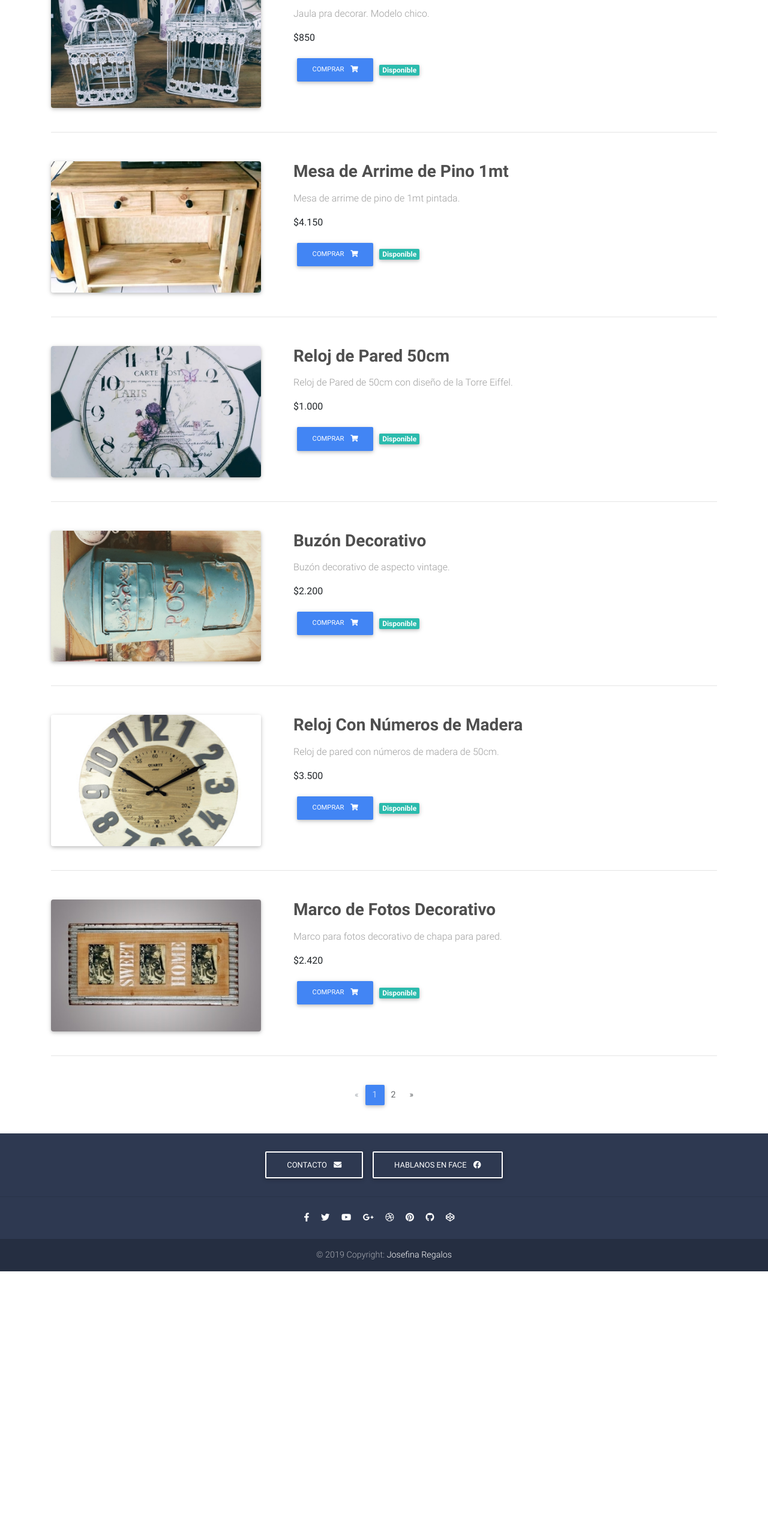
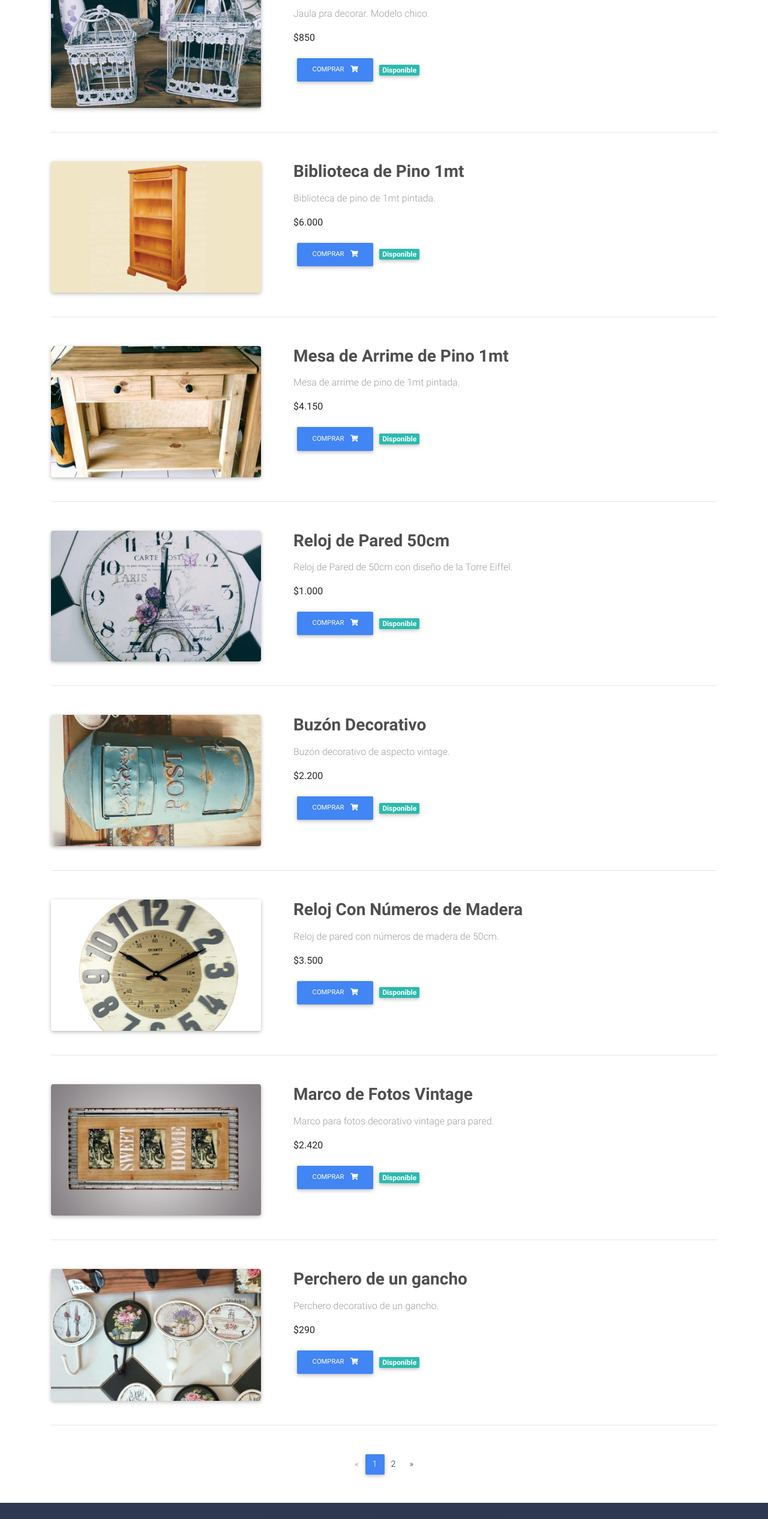
Before and after one commit to franbarreneche/Casamientos, a plain HTML site: page index.html in a window 1280 px wide. Shown: the part 2474-5007 px from the top of the page at 60% size. Before the commit the page ends 4594 px from the top, so only its background shows below. Drawn offline with Linux system fonts and the light colour scheme.

Commit message:
Agregados 2 productos

```diff
--- a/index.html
+++ b/index.html
@@ -348,6 +348,41 @@
             <div class="col-lg-5 col-xl-4 mb-4">
               <!--Featured image-->
               <div class="view overlay rounded z-depth-1">
+                <img src="img/articulos/biblioteca.jpg" class="img-fluid" alt="">
+                <a>
+                  <div class="mask rgba-white-slight"></div>
+                </a>
+              </div>
+            </div>
+            <!--Grid column-->
+
+            <!--Grid column-->
+            <div class="col-lg-7 col-xl-7 ml-xl-4 mb-4">
+              <h3 class="mb-3 font-weight-bold dark-grey-text">
+                <strong>Biblioteca de Pino 1mt</strong>
+              </h3>
+              <p class="grey-text">Biblioteca de pino de 1mt pintada.</p>
+              <p>
+                <strong>$6.000</strong>
+              </p>
+              <a href="https://forms.todopago.com.ar:443/formulario/commands?command=formulario&fr=1&m=1d3b6097533a1c49d1201a70fa2720cc#utm_source=165998&utm_medium=boton_de_pago&utm_campaign=web" target="_blank" class="btn btn-primary btn-md">Comprar
+                <i class="fas fa-shopping-cart ml-2"></i>
+              </a>
+              <span class="badge badge-default">Disponible</span>
+            </div>
+            <!--Grid column-->
+
+          </div>
+          <!--Grid row-->
+
+        <hr class="mb-5">
+
+        <div class="row wow fadeIn">
+
+            <!--Grid column-->
+            <div class="col-lg-5 col-xl-4 mb-4">
+              <!--Featured image-->
+              <div class="view overlay rounded z-depth-1">
                 <img src="img/articulos/mesa_arrime_1mt.jpg" class="img-fluid" alt="">
                 <a>
                   <div class="mask rgba-white-slight"></div>
@@ -499,13 +534,48 @@
             <!--Grid column-->
             <div class="col-lg-7 col-xl-7 ml-xl-4 mb-4">
               <h3 class="mb-3 font-weight-bold dark-grey-text">
-                <strong>Marco de Fotos Decorativo</strong>
+                <strong>Marco de Fotos Vintage</strong>
               </h3>
-              <p class="grey-text">Marco para fotos decorativo de chapa para pared.</p>
+              <p class="grey-text">Marco para fotos decorativo vintage para pared.</p>
               <p>
                 <strong>$2.420</strong>
               </p>
               <a href="https://forms.todopago.com.ar:443/formulario/commands?command=formulario&fr=1&m=ed258b1a65c0f71e85ce68bb5e12528c#utm_source=165998&utm_medium=boton_de_pago&utm_campaign=web" target="_blank" class="btn btn-primary btn-md">Comprar
+                <i class="fas fa-shopping-cart ml-2"></i>
+              </a>
+              <span class="badge badge-default">Disponible</span>
+            </div>
+            <!--Grid column-->
+
+          </div>
+          <!--Grid row-->
+
+        <hr class="mb-5">
+
+        <div class="row wow fadeIn">
+
+            <!--Grid column-->
+            <div class="col-lg-5 col-xl-4 mb-4">
+              <!--Featured image-->
+              <div class="view overlay rounded z-depth-1">
+                <img src="img/articulos/perchero.jpg" class="img-fluid" alt="">
+                <a>
+                  <div class="mask rgba-white-slight"></div>
+                </a>
+              </div>
+            </div>
+            <!--Grid column-->
+
+            <!--Grid column-->
+            <div class="col-lg-7 col-xl-7 ml-xl-4 mb-4">
+              <h3 class="mb-3 font-weight-bold dark-grey-text">
+                <strong>Perchero de un gancho</strong>
+              </h3>
+              <p class="grey-text">Perchero decorativo de un gancho.</p>
+              <p>
+                <strong>$290</strong>
+              </p>
+              <a href="https://forms.todopago.com.ar:443/formulario/commands?command=formulario&fr=1&m=a6aab2a7b8e927496d7b7601d5fd7c20#utm_source=165998&utm_medium=boton_de_pago&utm_campaign=web" target="_blank" class="btn btn-primary btn-md">Comprar
                 <i class="fas fa-shopping-cart ml-2"></i>
               </a>
               <span class="badge badge-default">Disponible</span>
```
Also changed, not shown: img/articulos/biblioteca.jpg (added), img/articulos/originales/26165505_702093690178550_5963027845169280462_n.jpg (added), img/articulos/originales/35512427_807874169600501_2771040168403009536_n.png (added), img/articulos/perchero.jpg (added).
